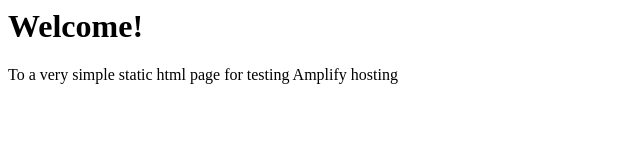
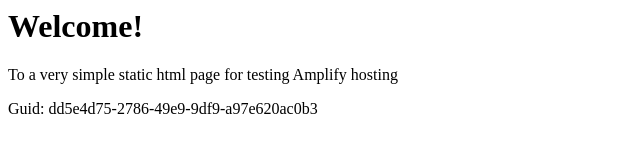
Before and after one commit to aws-aemilia-sin/Github-PR-Commit-Integration-Test-DoNotTouch-Gith-P5X5MO5I-v1-prod-ap-southeast-1, a website: page src/index.html in a window 1280 px wide. Shown: the whole page, without its empty margins (0-640 px from the left). Drawn offline with Linux system fonts and the light colour scheme.

Commit message:
commit from integ tests

```diff
--- a/src/index.html
+++ b/src/index.html
@@ -1,3 +1,5 @@
+
+
 <html lang="en">
 
 <head>
@@ -10,6 +12,6 @@
 <body>
     <h1>Welcome!</h1>
     <p>To a very simple static html page for testing Amplify hosting</p>
-</body>
+    <p>Guid: dd5e4d75-2786-49e9-9df9-a97e620ac0b3</p></body>
 
 </html>
```
